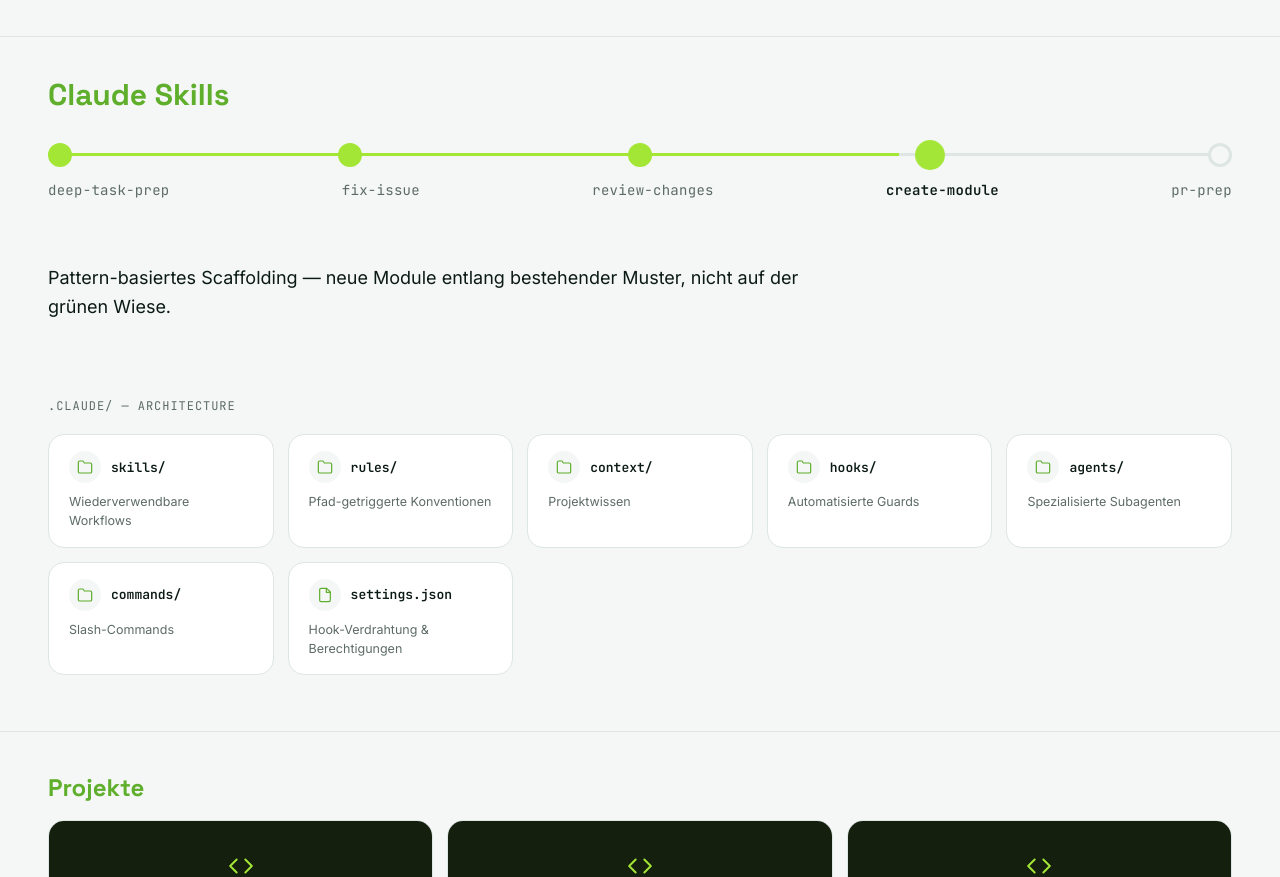
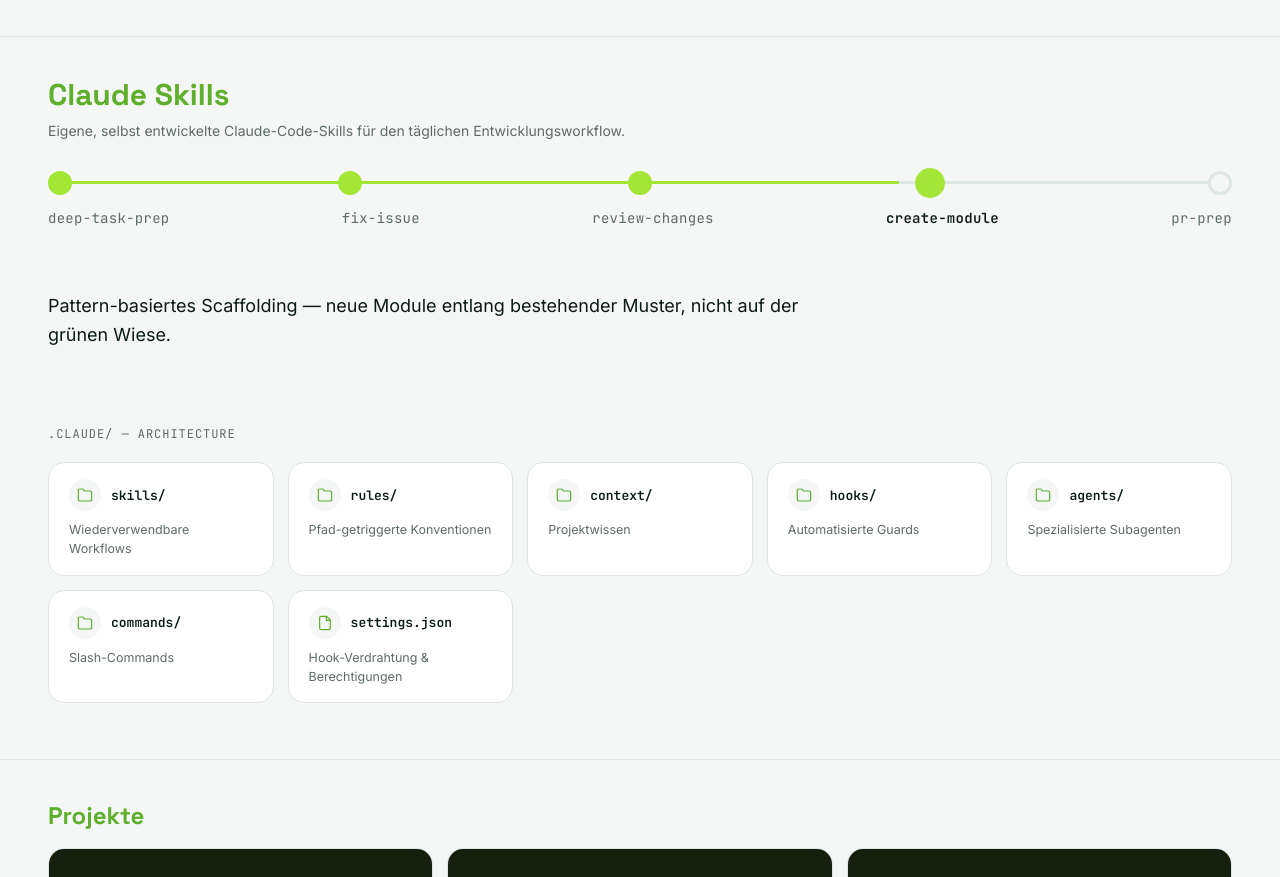
Before and after one commit to kalkanlatif/latif-portfolio, a Next.js app: page / in a window 1280 px wide. Shown: the part 2560-3437 px from the top of the page. Built offline with nearby package versions, Linux system fonts and the light colour scheme.

Commit message:
feat: clarify Claude Skills were self-developed

```diff
--- a/src/components/ClaudeSkills.tsx
+++ b/src/components/ClaudeSkills.tsx
@@ -111,9 +111,13 @@
       id="claude-skills"
       className="border-t border-border px-12 pt-10 pb-14"
     >
-      <div className="mb-10 font-display text-3xl font-bold text-accent">
+      <div className="mb-2 font-display text-3xl font-bold text-accent">
         Claude Skills
       </div>
+      <p className="mb-10 max-w-2xl font-body text-sm text-muted">
+        Eigene, selbst entwickelte Claude-Code-Skills für den täglichen
+        Entwicklungsworkflow.
+      </p>
 
       <div className="relative mb-6 h-[3px] w-full bg-border">
         <div
```
